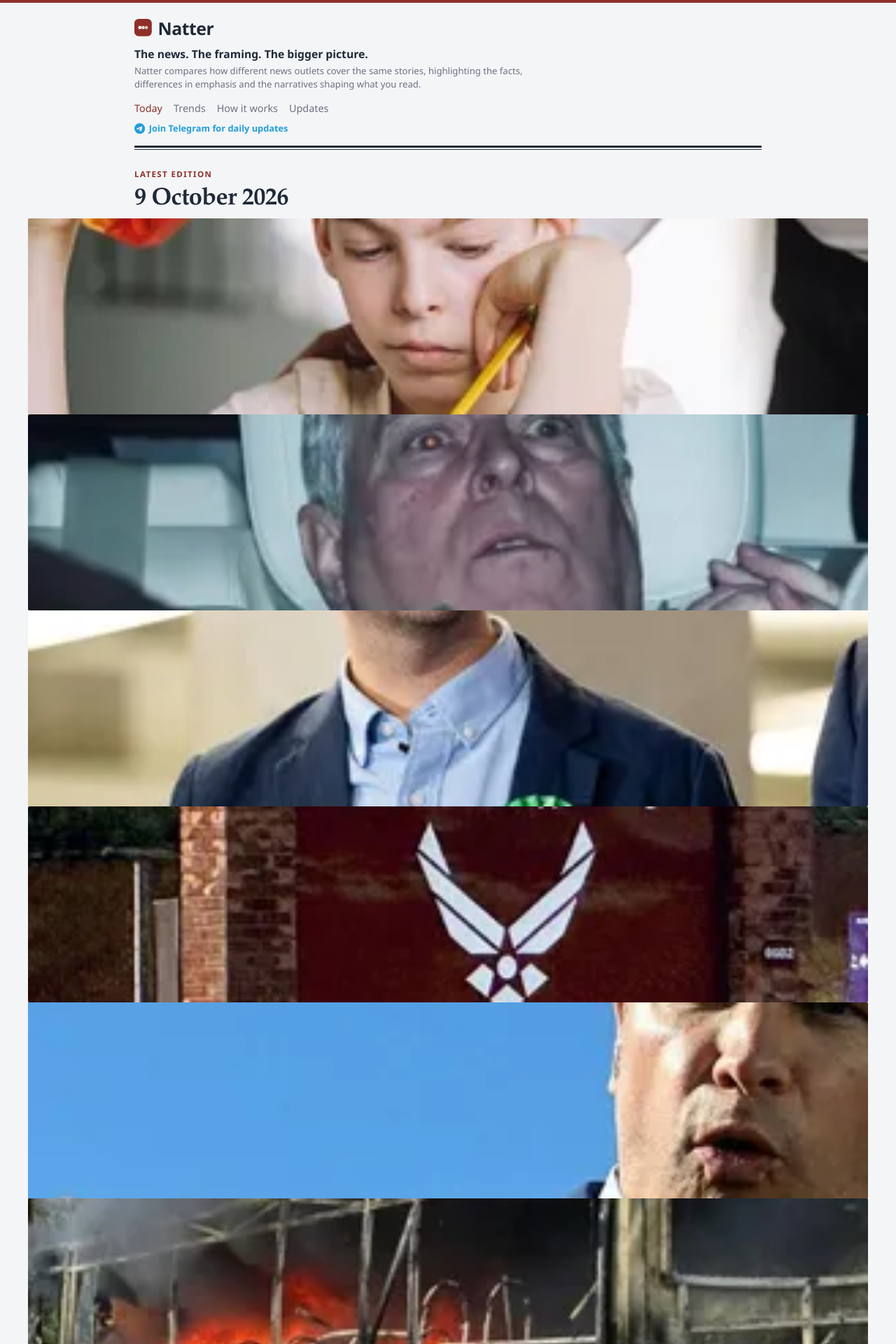
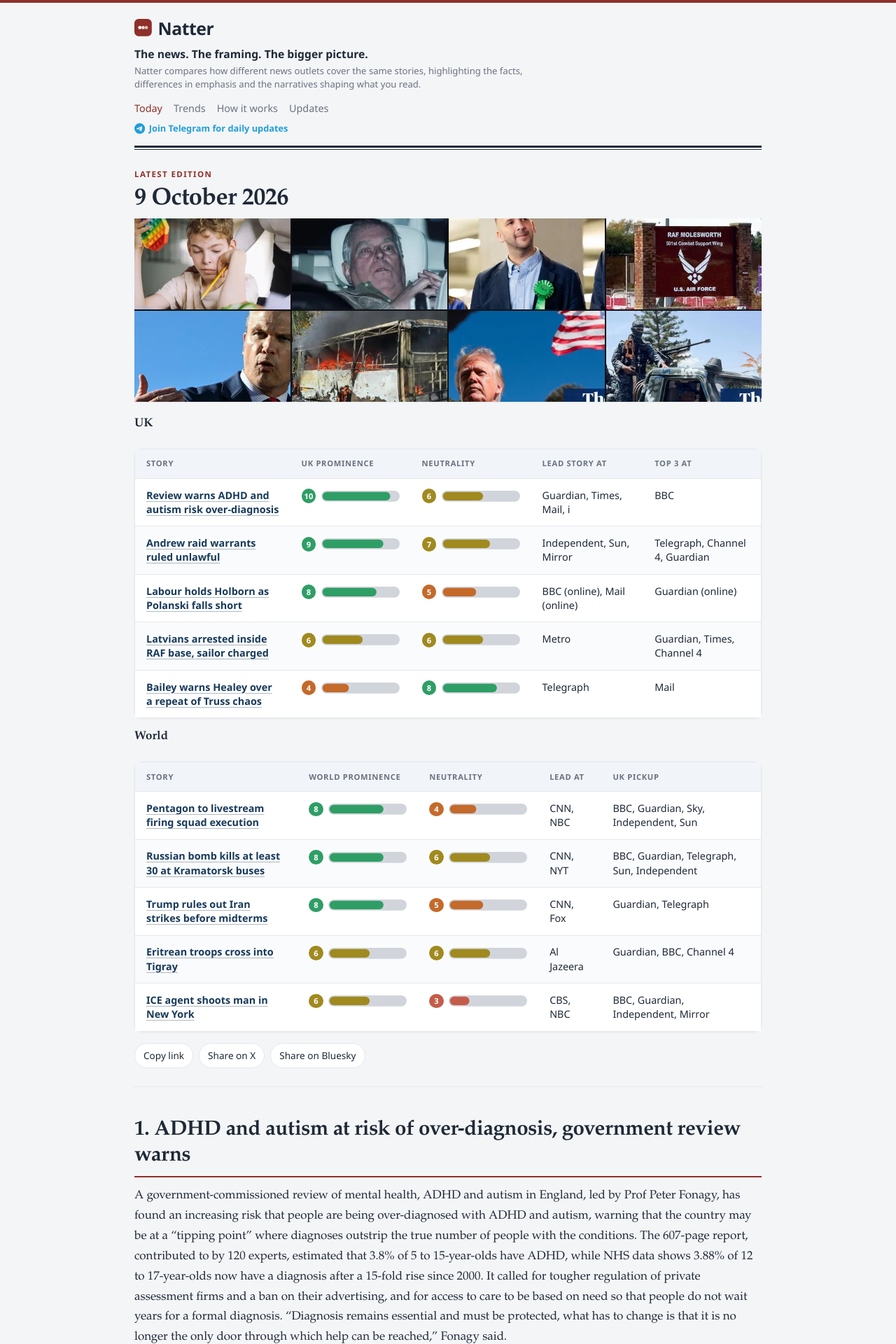
Before and after one commit to UKwebfilter/UKWebFilter, a Jekyll site: the page built from index.html, in a window 1280 px wide. Shown: the top 1920 px of the page at 70% size. Built offline with Jekyll 4.4.1, drawn with Linux system fonts in a browser that asks for light colours.

Commit message:
Fit desktop story collage to the reading column (2x4)

```diff
--- a/assets/css/style.css
+++ b/assets/css/style.css
@@ -1050,10 +1050,13 @@
 }
 
 
-/* ===== Edition collage banner (2026-10-07e) =====
-   Desktop: fixed 1200×280 2×5 asset, cover-crop (no stretch), wider than
-   reading column (.wrap ~46rem) via full-bleed of content shell (~75rem).
-   Mobile: 1×10 horizontal scroll-snap strip; labels off; ~3 tiles + peek.
+/* ===== Edition collage banner (2026-10-07e, column fit 2026-10-09a) =====
+   Desktop: grid of story tiles, exactly the reading-column (.wrap) width and
+   aligned with the content below. Default 2x4 (tiles 5 and 10 dropped via
+   banner_desktop_drop), each tile 12:7 and cover-cropped (no stretch); at a
+   56rem column that is 896x262. Composite banner image is only a fallback
+   for posts without banner_tiles.
+   Mobile: 1x10 horizontal scroll-snap strip; labels off; ~3 tiles + peek.
    Reading column is NOT widened. */
 .edition-head:has(.edition-banner) h1 {
   margin-bottom: 0.4rem;
@@ -1065,15 +1068,38 @@
   border: 0;
 }
 
-/* Break out of .wrap so banner can sit wider than the article column */
+/* Desktop banner sits inside .wrap: same width and edges as the content */
 .edition-banner-desktop {
-  width: min(100vw - 2rem, 75rem);
-  max-width: none;
-  margin-inline: calc(50% - min(50vw - 1rem, 37.5rem));
+  width: 100%;
+  max-width: 100%;
+  margin-inline: 0;
 }
 
+.edition-banner-grid {
+  --banner-cols: 4;
+  display: grid;
+  grid-template-columns: repeat(var(--banner-cols), minmax(0, 1fr));
+  gap: 2px;
+  width: 100%;
+  background: #121216;
+  border-radius: 2px;
+  box-shadow: 0 1px 2px rgba(15, 23, 42, 0.06);
+  overflow: hidden;
+}
+
+.edition-banner-grid img {
+  display: block;
+  width: 100%;
+  height: auto;
+  aspect-ratio: 12 / 7;
+  object-fit: cover;
+  object-position: center;
+  background: #1a1a1e;
+}
+
+/* Fallback: composite image only (post has no banner_tiles) */
 .edition-banner-desktop picture,
-.edition-banner-desktop img {
+.edition-banner-desktop > picture img {
   display: block;
   width: 100%;
   max-width: 100%;
```
